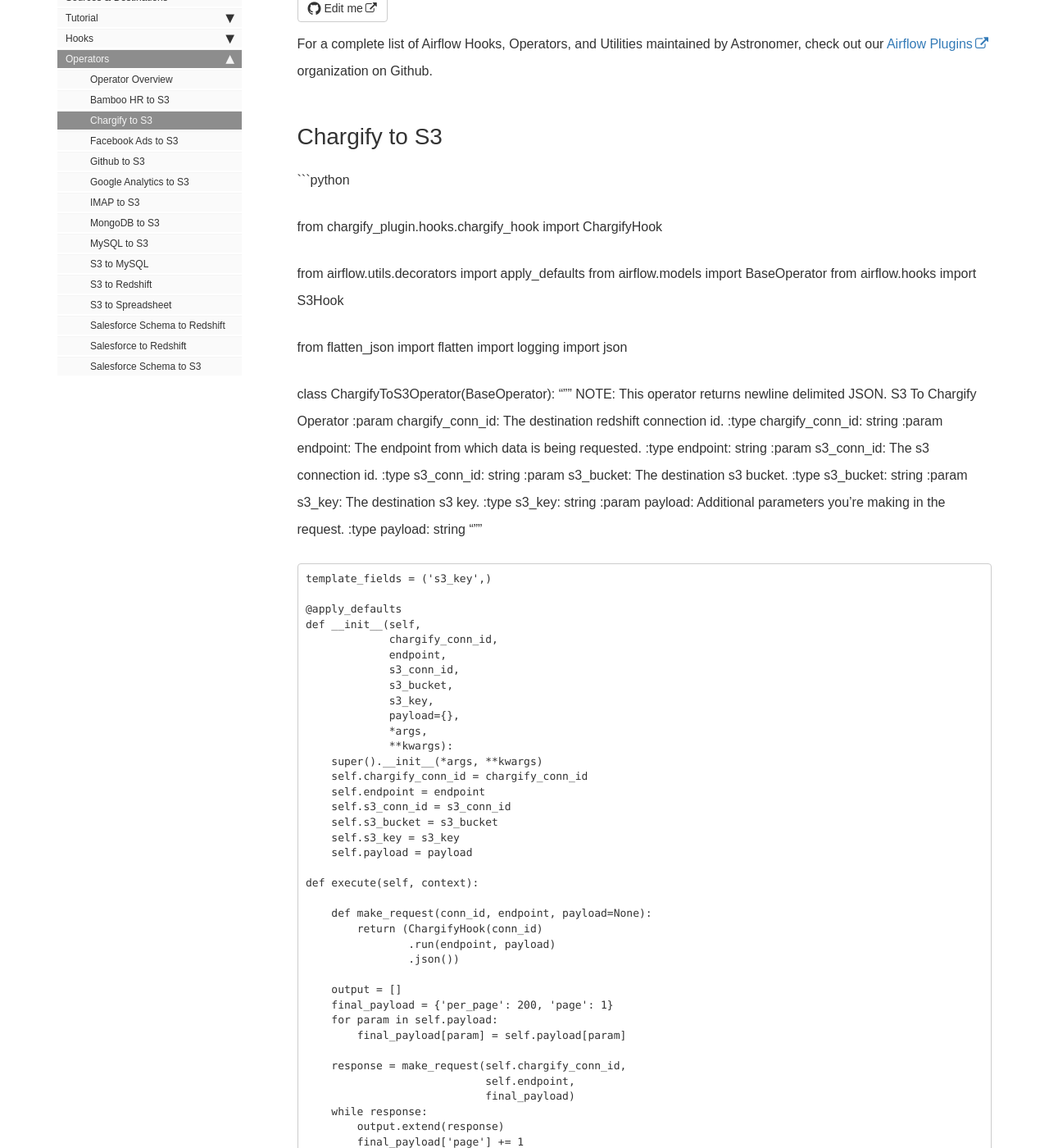
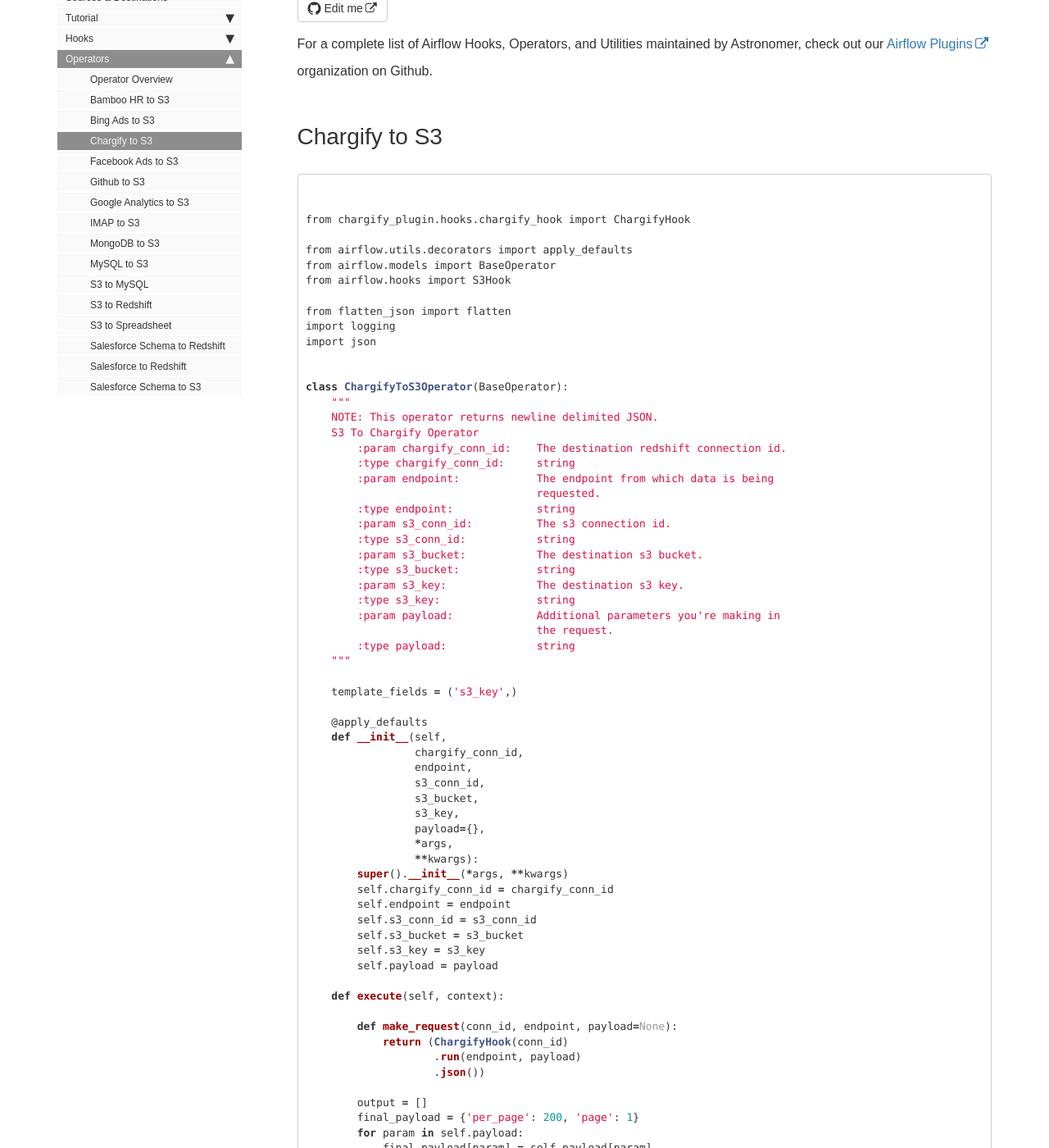
Before and after one commit to petedejoy/documentation, a Jekyll site: the page built from v2/apache_airflow/operators/chargify-to-s3.md, in a window 1280 px wide and 1400 px high, scrolled down 244 px. Shown: the whole window at 82% size. Built offline with Jekyll 4.4.1, drawn with Linux system fonts in a browser that asks for light colours; nearby versions of some CDN libraries; some web fonts are replaced; comment, search, counter and statistics services are not loaded; some of the changed text lies outside the part shown.

Commit message:
Attempted code formatting fix

````diff
--- a/_data/sidebars/platform_sidebar.yml
+++ b/_data/sidebars/platform_sidebar.yml
@@ -384,6 +384,10 @@ entries:
           url: /v2/apache_airflow/operators/bamboohr-to-s3.html
           output: web, pdf
 
+        - title: Bing Ads to S3
+          url: /v2/apache_airflow/operators/bing-ads-to-s3.html
+          output: web, pdf
+
         - title: Chargify to S3
           url: /v2/apache_airflow/operators/chargify-to-s3.html
           output: web, pdf
--- a/v2/apache_airflow/operators/chargify-to-s3.md
+++ b/v2/apache_airflow/operators/chargify-to-s3.md
@@ -97,3 +97,4 @@ class ChargifyToS3Operator(BaseOperator):
             replace=True
         )
         s3.connection.close()
+```
````
Also changed, not shown: v2/apache_airflow/operators/facebook-ads-to-s3.md (+3 -2 lines).
